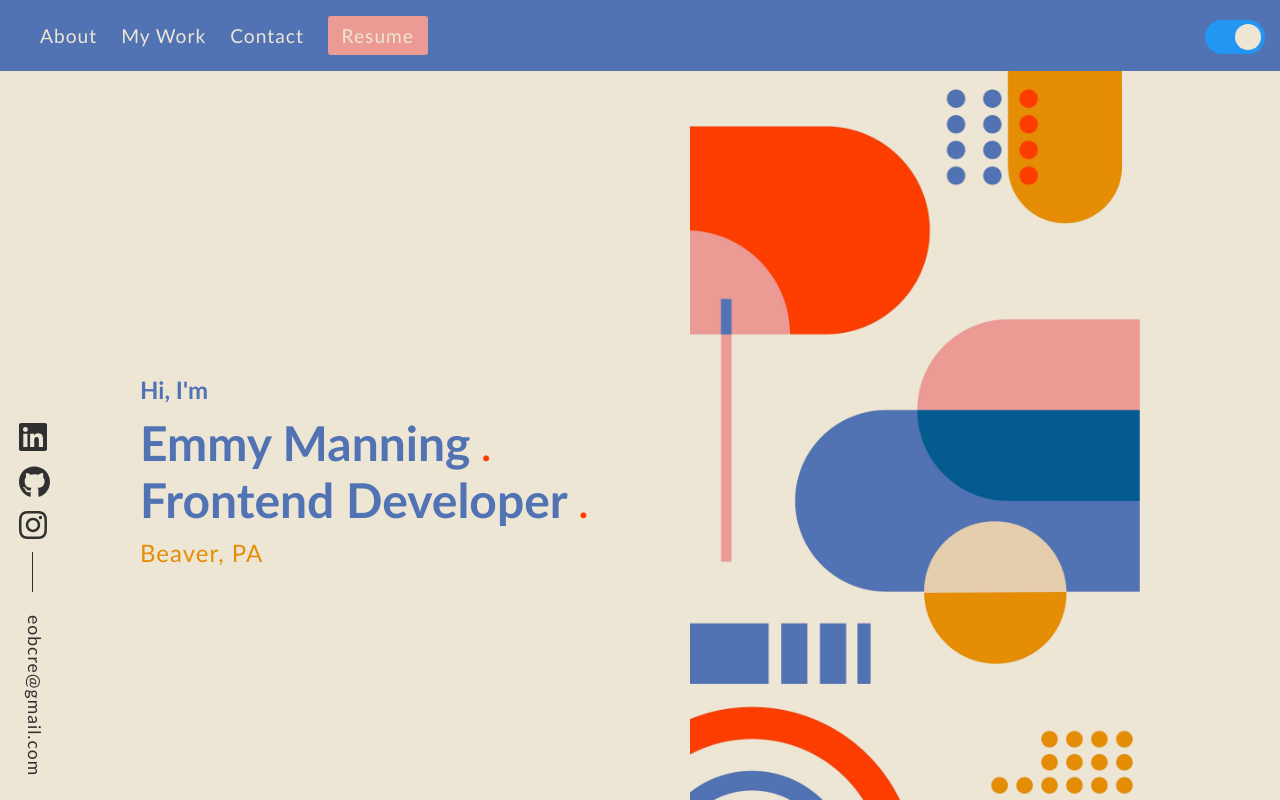
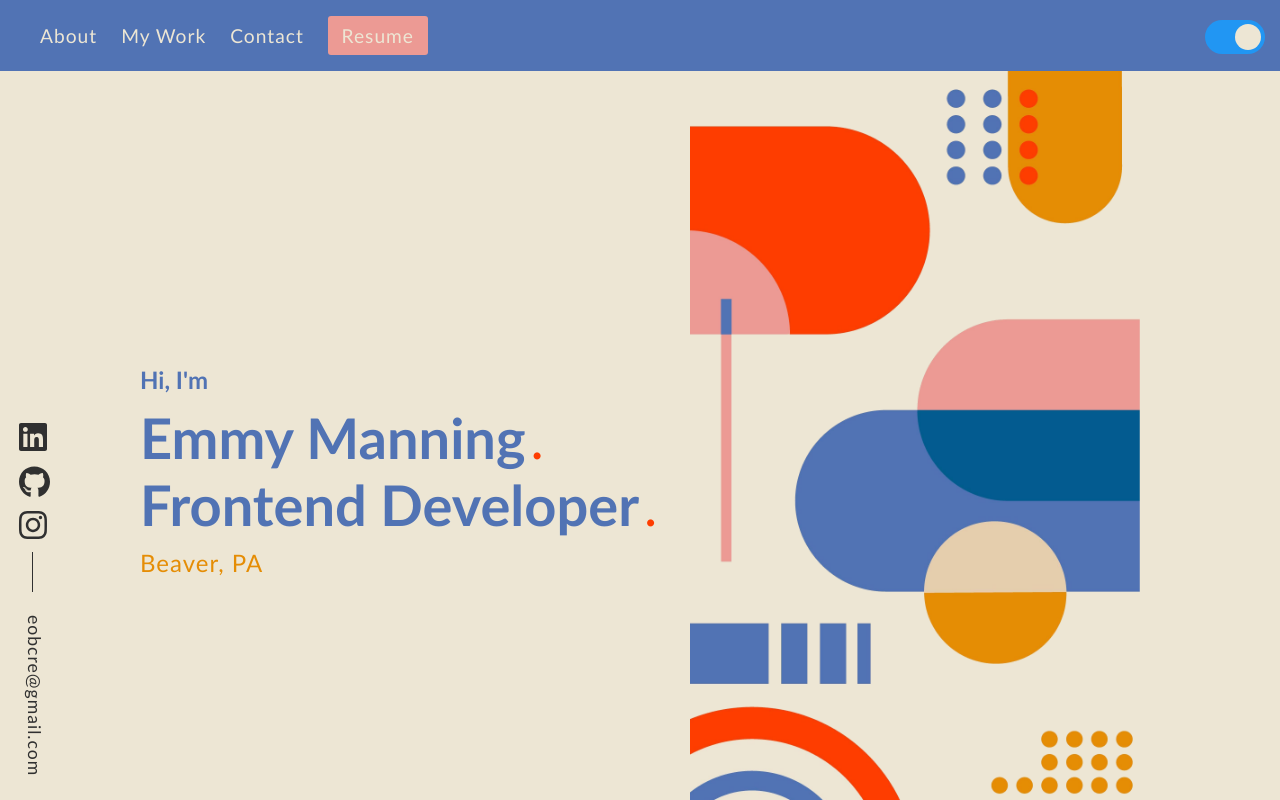
Before and after one commit to eobcre/abstract-app, an Angular app: page / in a window 1280 px wide. Shown: the top 800 px of the page. Built offline with nearby package versions, Linux system fonts and the light colour scheme; what src would draw is missing.

Commit message:
title size, margin fixed

```diff
--- a/src/app/section/home/home.component.scss
+++ b/src/app/section/home/home.component.scss
@@ -18,7 +18,7 @@
 h1 {
   color: base.$color-blue;
   font-family: base.$font-base;
-  font-size: 3rem;
+  font-size: 3.5rem;
 }
 
 h2 {
@@ -44,13 +44,14 @@ p {
 
 .dot_1 {
   color: base.$color-red;
-  font-size: 3rem;
-  margin-left: 10px;
+  font-size: 3.5rem;
+  margin-left: 5px;
 }
 
 .dot_2 {
   color: base.$color-red;
-  margin-left: 10px;
+  font-size: 3.5rem;
+  margin-left: 5px;
 }
 
 .intro-location {
```
